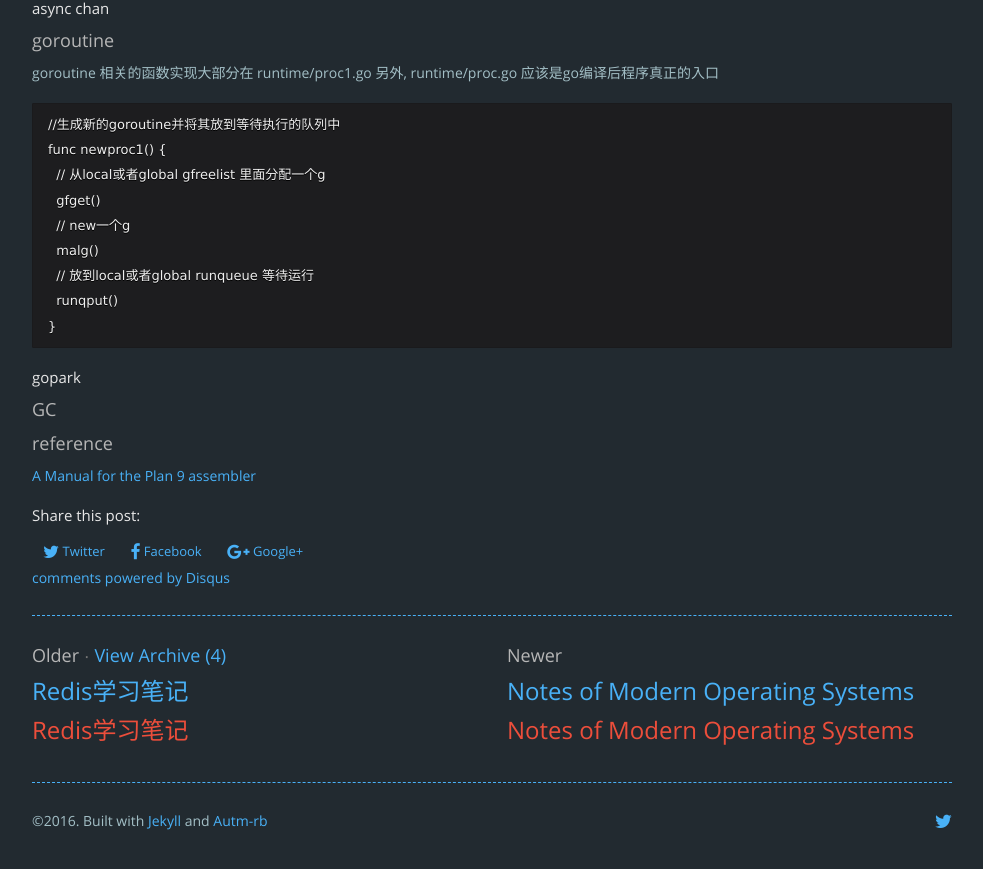
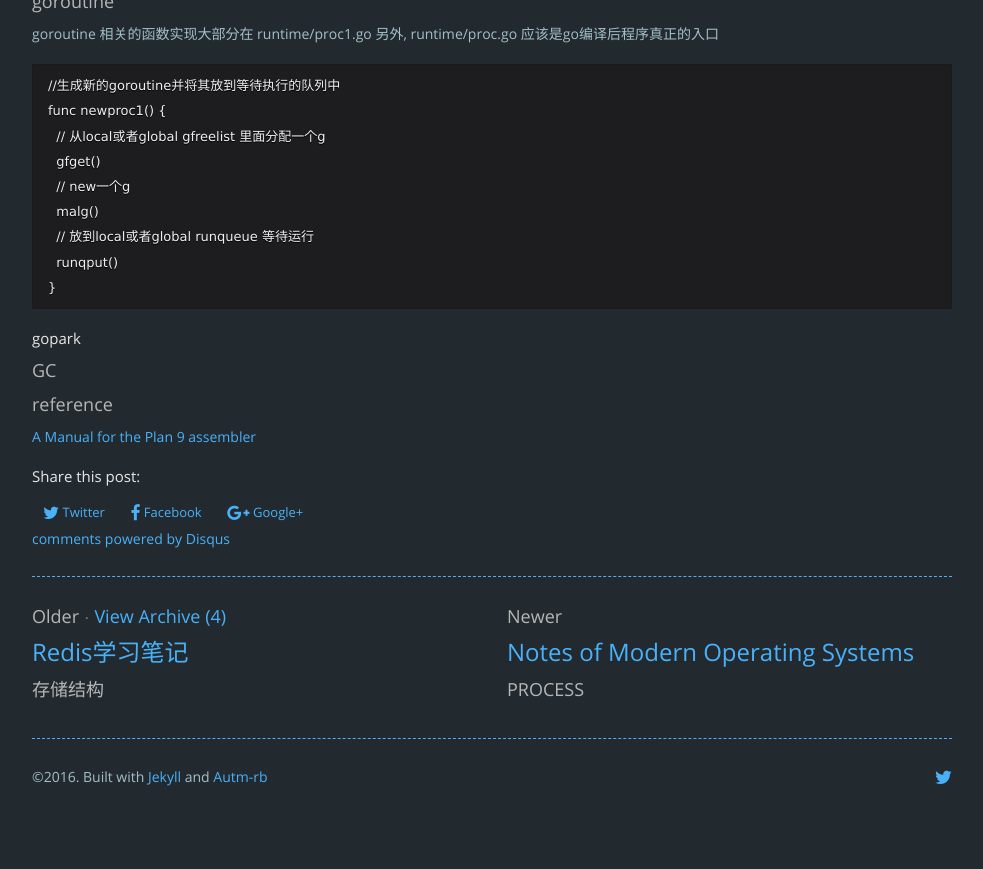
Before and after one commit to lijie/lijie.github.io, a Jekyll site: the page built from _posts/2015-05-22-go-internal.markdown, in a window 1280 px wide and 900 px high, scrolled down 2670 px. Shown: the top 869 px of the window, without its empty margins (148-1131 px from the left). Built offline with Jekyll 4.4.1, drawn with Linux system fonts in a browser that asks for light colours; nearby versions of some CDN libraries; comment, search, counter and statistics services are not loaded.

Commit message:
update config

```diff
--- a/_config.yml
+++ b/_config.yml
@@ -3,7 +3,7 @@
 title: "NIL"
 
 
-paginate: 3 #articles per page
+paginate: 8 #articles per page
 paginate_path: /blog/page:num #makes pagination working
 
 
--- a/_posts/2014-05-21-redis.markdown
+++ b/_posts/2014-05-21-redis.markdown
@@ -4,8 +4,6 @@
 date:   2014-05-21 12:11:00 +0800
 categories: redis note kv nosql
 ---
-
-## Redis学习笔记
 
 ### 存储结构
 
--- a/_posts/2015-05-22-go-internal.markdown
+++ b/_posts/2015-05-22-go-internal.markdown
@@ -4,8 +4,6 @@
 date:   2015-05-22 15:06:00 +0800
 categories: golang
 ---
-
-## Go Internals
 
 ### Container
 
--- a/_posts/2015-05-25-os.markdown
+++ b/_posts/2015-05-25-os.markdown
@@ -4,8 +4,6 @@
 date:   2015-05-25 15:18:00 +0800
 categories: os
 ---
-
-## Notes of Modern Operating Systems
 
 ### PROCESS
 
```
